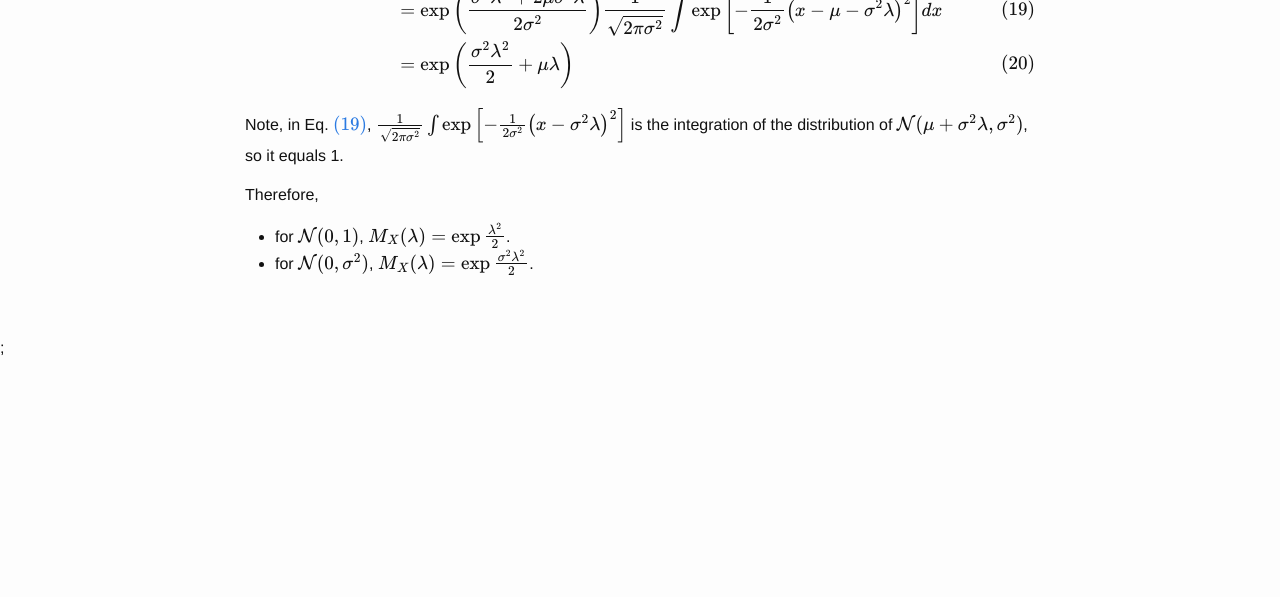
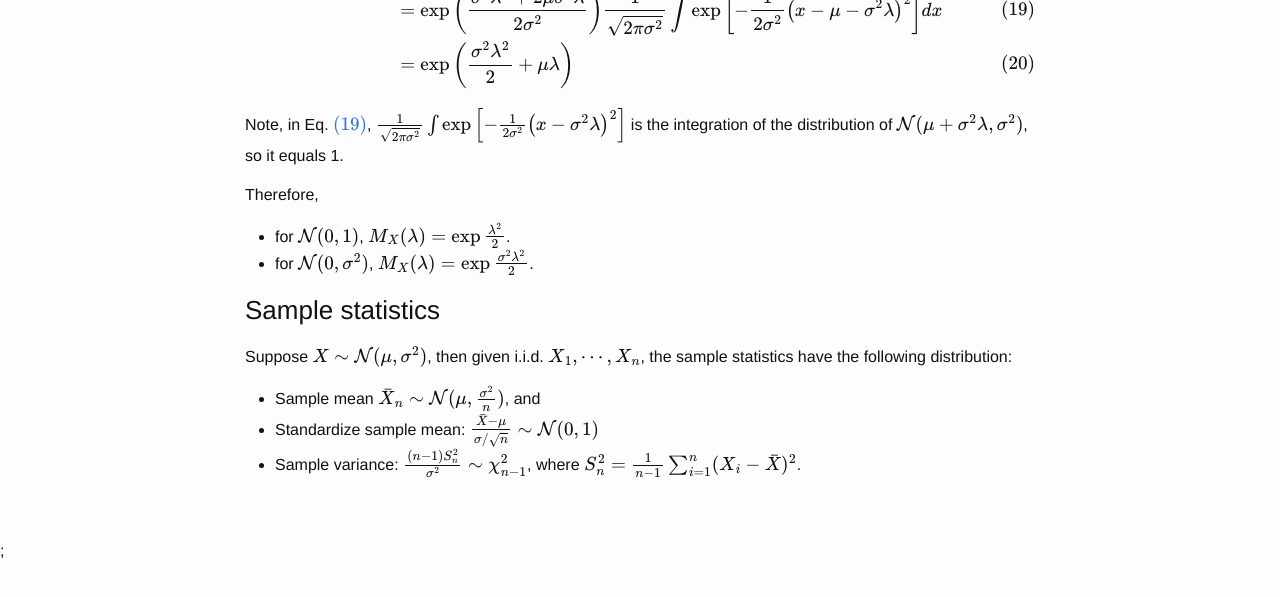
Before and after one commit to zyxue/zyxue.github.io, a Jekyll site: the page built from _posts/2021-08-29-gaussian-distributions.md, in a window 1280 px wide and 900 px high, scrolled down 2249 px. Shown: the top 597 px of the window. Built offline with Jekyll 4.4.1, drawn with Linux system fonts in a browser that asks for light colours; formulas are drawn with MathJax 3; comment, search, counter and statistics services are not loaded.

Commit message:
added a note for distributions of sample statistics for gaussian

```diff
--- a/_posts/2021-08-29-gaussian-distributions.md
+++ b/_posts/2021-08-29-gaussian-distributions.md
@@ -149,3 +149,13 @@ Therefore,
 
 * for $\mathcal{N}(0, 1)$, $M_X(\lambda) = \exp \frac{\lambda^2}{2}$.
 * for $\mathcal{N}(0, \sigma^2)$, $M_X(\lambda) = \exp \frac{\sigma^2 \lambda^2}{2}$.
+
+
+### Sample statistics
+
+Suppose $X \sim \mathcal{N}(\mu, \sigma^2)$, then given i.i.d. $X_1, \cdots,
+X_n$, the sample statistics have the following distribution:
+
+* Sample mean $\bar{X}_n \sim \mathcal{N}(\mu, \frac{\sigma^2}{n})$, and
+* Standardize sample mean: $\frac{\bar{X} - \mu}{\sigma / \sqrt{n}} \sim \mathcal{N}(0, 1)$
+* Sample variance: $\frac{(n - 1) S_n^2}{\sigma^2} \sim \chi_{n-1}^2$, where  $S_n^2 = \frac{1}{n - 1} \sum_{i=1}^n (X_i - \bar{X})^2$.
```
